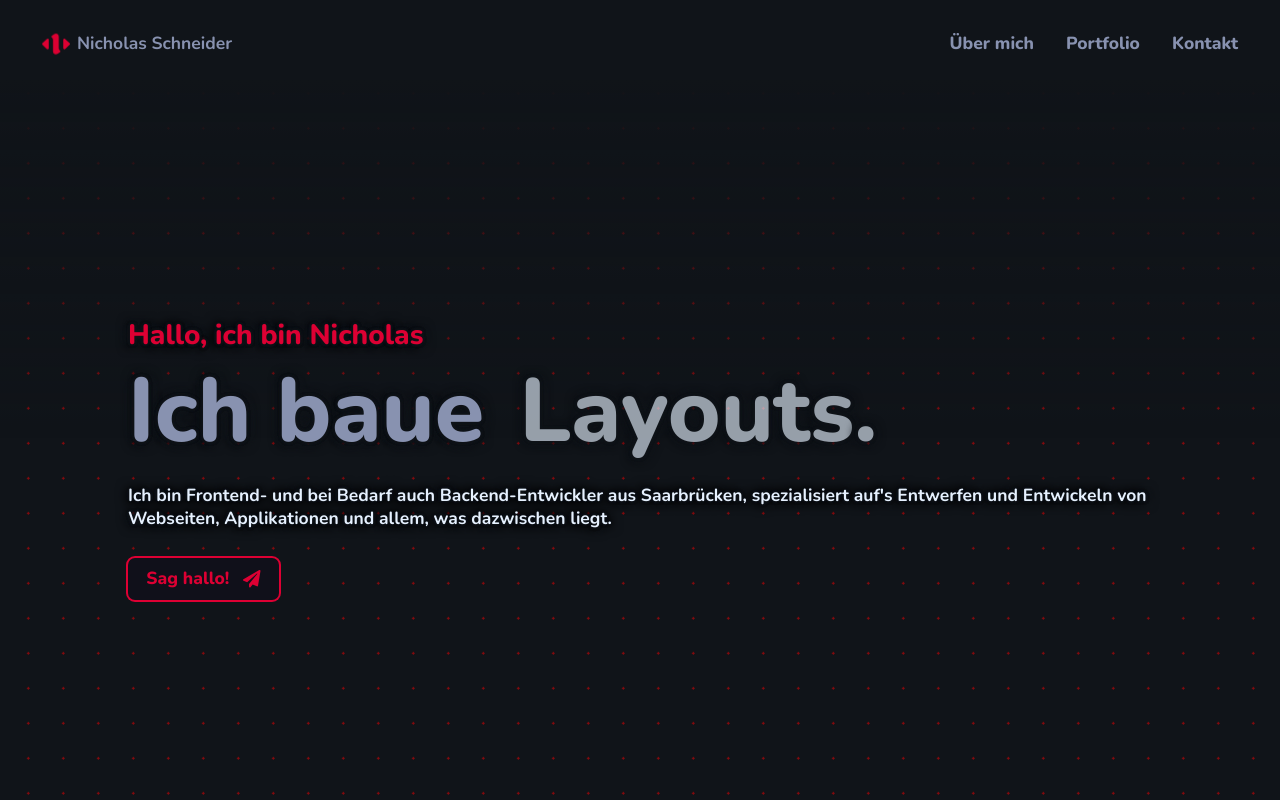
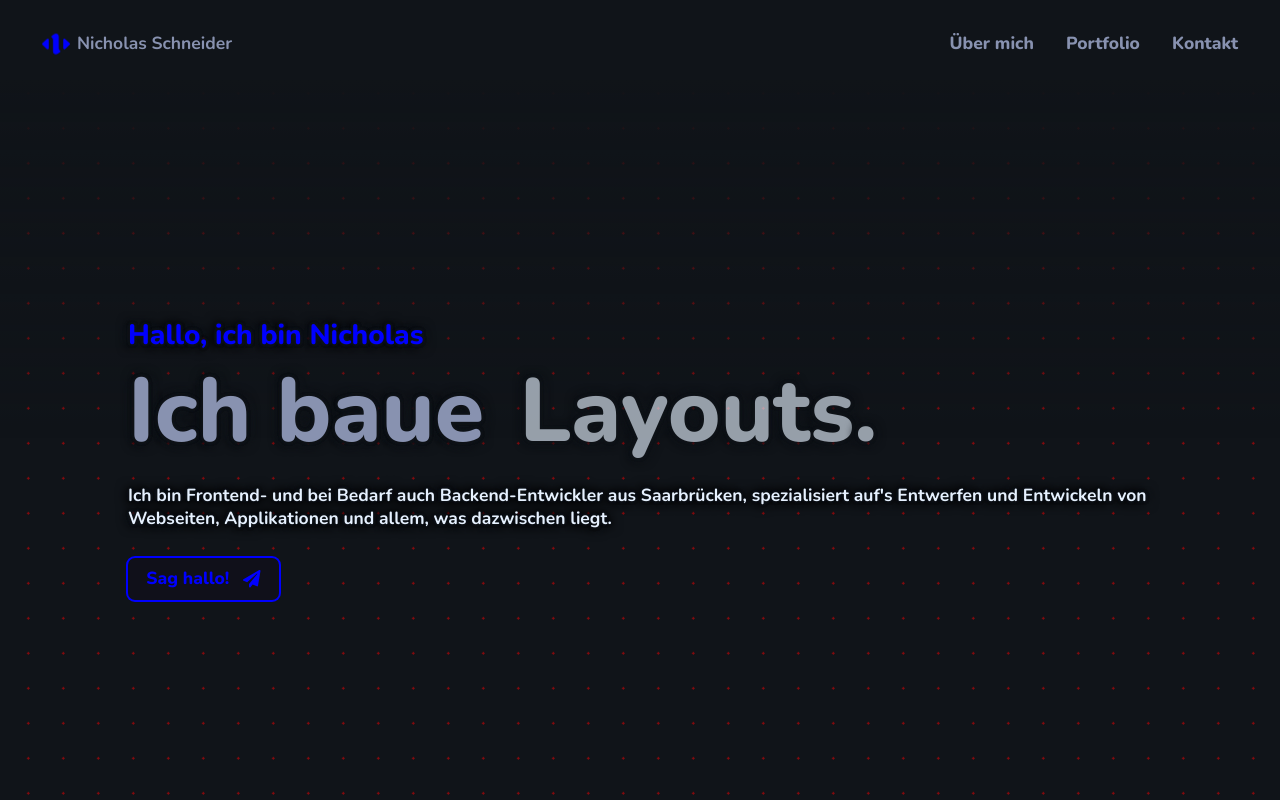
Before and after one commit to nischolas/v1, a Next.js app: page / in a window 1280 px wide. Shown: the top 800 px of the page. Built offline with nearby package versions, Linux system fonts and the light colour scheme; no server answers.

Commit message:
test change color

```diff
--- a/src/styles/variables.js
+++ b/src/styles/variables.js
@@ -6,7 +6,7 @@ const variables = css`
         --color-main-lighter: #10101a;
         --color-main-lightest: #8892b0;
         --color-white: #e6f1ff;
-        --color-accent: #dd0033;
+        --color-accent: #00f;
         --color-accent-alt: #c40467;
         --color-accent-secondary: #47c2ff;
         --shadow: rgba(2, 12, 27, 0.9);
```
